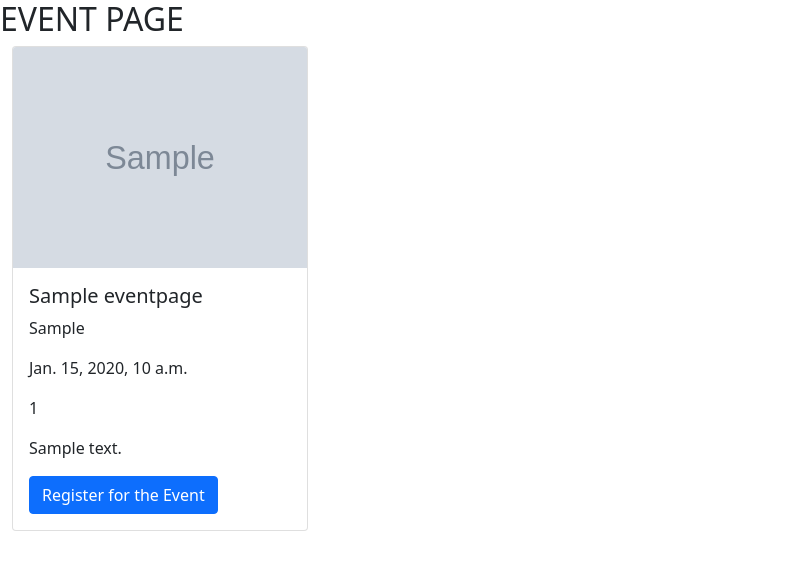
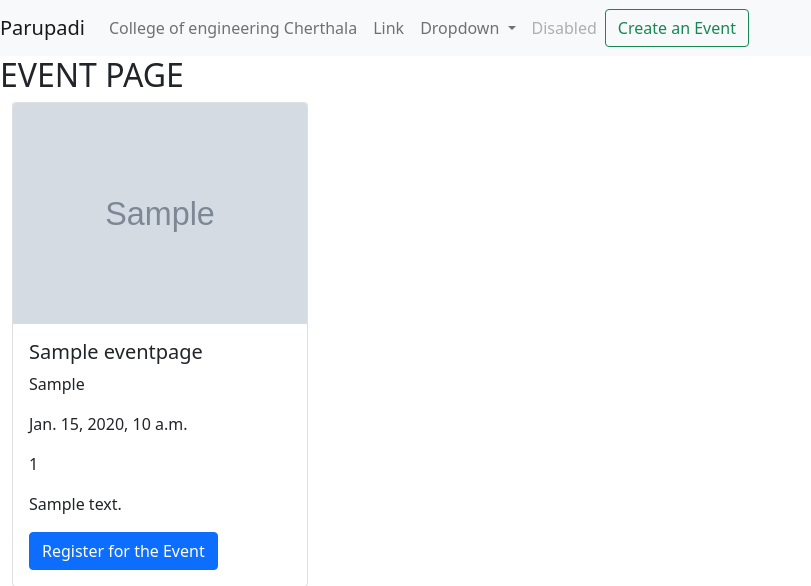
Before and after one commit to joyalfrancis23/PARUPADI, a Django app: template parupadi/eventpage/templates/home.html in a window 1280 px wide. Shown: the top 586 px of the page, without its empty margins (0-811 px from the left). Run offline with Django 3.2, Linux system fonts and the light colour scheme; the template is opened without the code that fills it: values that come from a table or form of the project are taken from there, others are empty; tables that the repository leaves empty hold one stand-in row (values such as "Sample post"); grey boxes marked "Sample" are stand-in pictures; parts of the project's set-up code (start-up, migrations or seed data) failed here and were passed over.

Commit message:
navbar added

```diff
--- a/parupadi/eventpage/templates/home.html
+++ b/parupadi/eventpage/templates/home.html
@@ -1,7 +1,39 @@
 {% extends 'theme.html' %}
 
 {% block content%}
+<nav class="navbar navbar-expand-lg navbar-light bg-light">
+  <a class="navbar-brand" href="#">Parupadi</a>
+  <button class="navbar-toggler" type="button" data-toggle="collapse" data-target="#navbarSupportedContent" aria-controls="navbarSupportedContent" aria-expanded="false" aria-label="Toggle navigation">
+    <span class="navbar-toggler-icon"></span>
+  </button>
 
+  <div class="collapse navbar-collapse" id="navbarSupportedContent">
+    <ul class="navbar-nav mr-auto">
+      <li class="nav-item active">
+        <a class="nav-link" href="#">College of engineering <span class="sr-only">Cherthala</span></a>
+      </li>
+      <li class="nav-item">
+        <a class="nav-link" href="#">Link</a>
+      </li>
+      <li class="nav-item dropdown">
+        <a class="nav-link dropdown-toggle" href="#" id="navbarDropdown" role="button" data-toggle="dropdown" aria-haspopup="true" aria-expanded="false">
+          Dropdown
+        </a>
+        <div class="dropdown-menu" aria-labelledby="navbarDropdown">
+          <a class="dropdown-item" href="#">Action</a>
+          <a class="dropdown-item" href="#">Another action</a>
+          <div class="dropdown-divider"></div>
+          <a class="dropdown-item" href="#">Something else here</a>
+        </div>
+      </li>
+      <li class="nav-item">
+        <a class="nav-link disabled" href="#">Disabled</a>
+      </li>
+    </ul>
+      <button class="btn btn-outline-success my-2 my-sm-0" type="submit">Create an Event</button>
+
+  </div>
+</nav>
 <h2>EVENT PAGE</h2>
 <div class="container-fluid">
     <div class="row">
--- /dev/null
+++ b/parupadi/eventpage/templates/neweventreg.html
@@ -0,0 +1 @@
+<h1>Make your own events here!!!</h1>
```
Also changed, not shown: parupadi/db.sqlite3.
